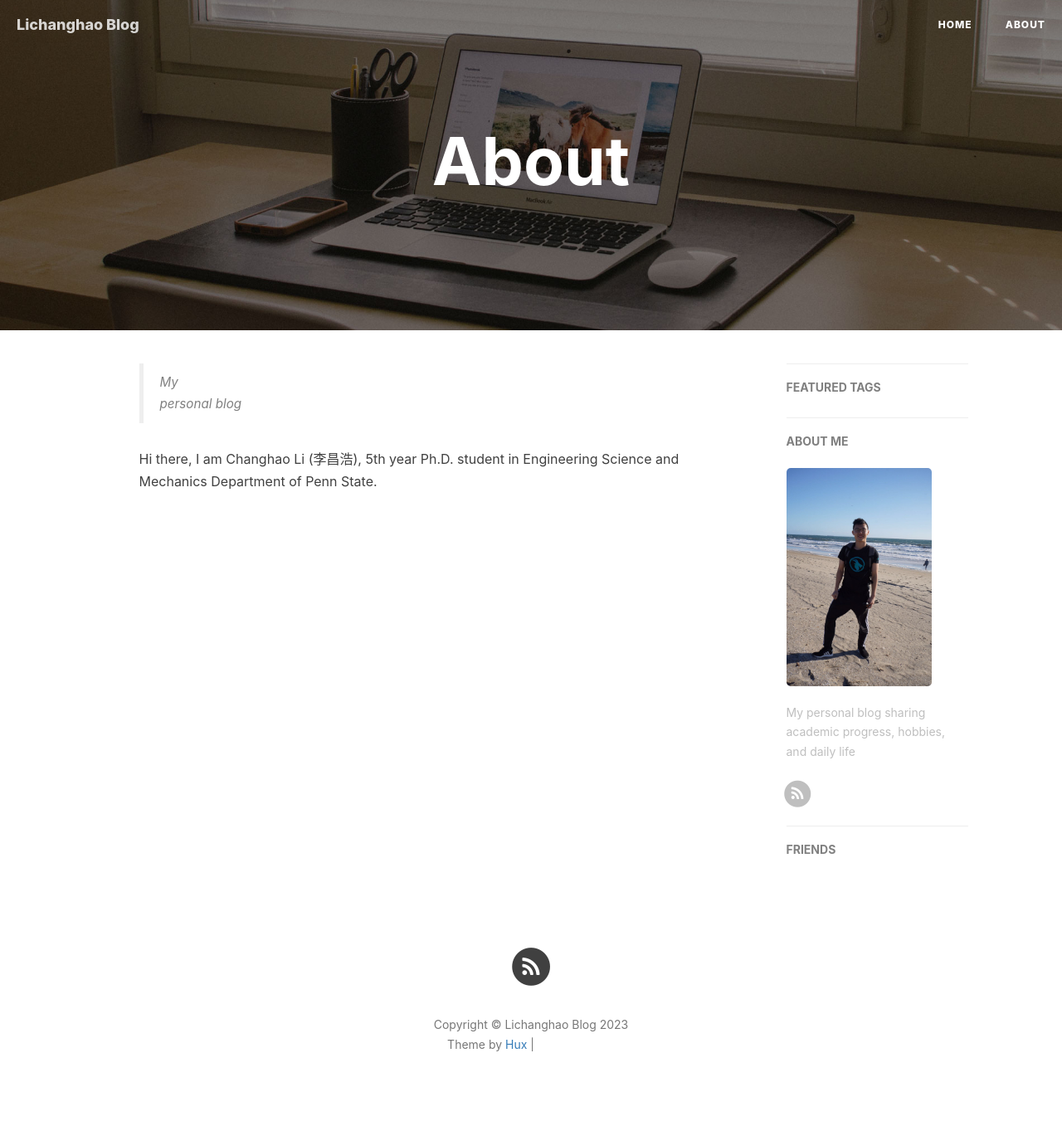
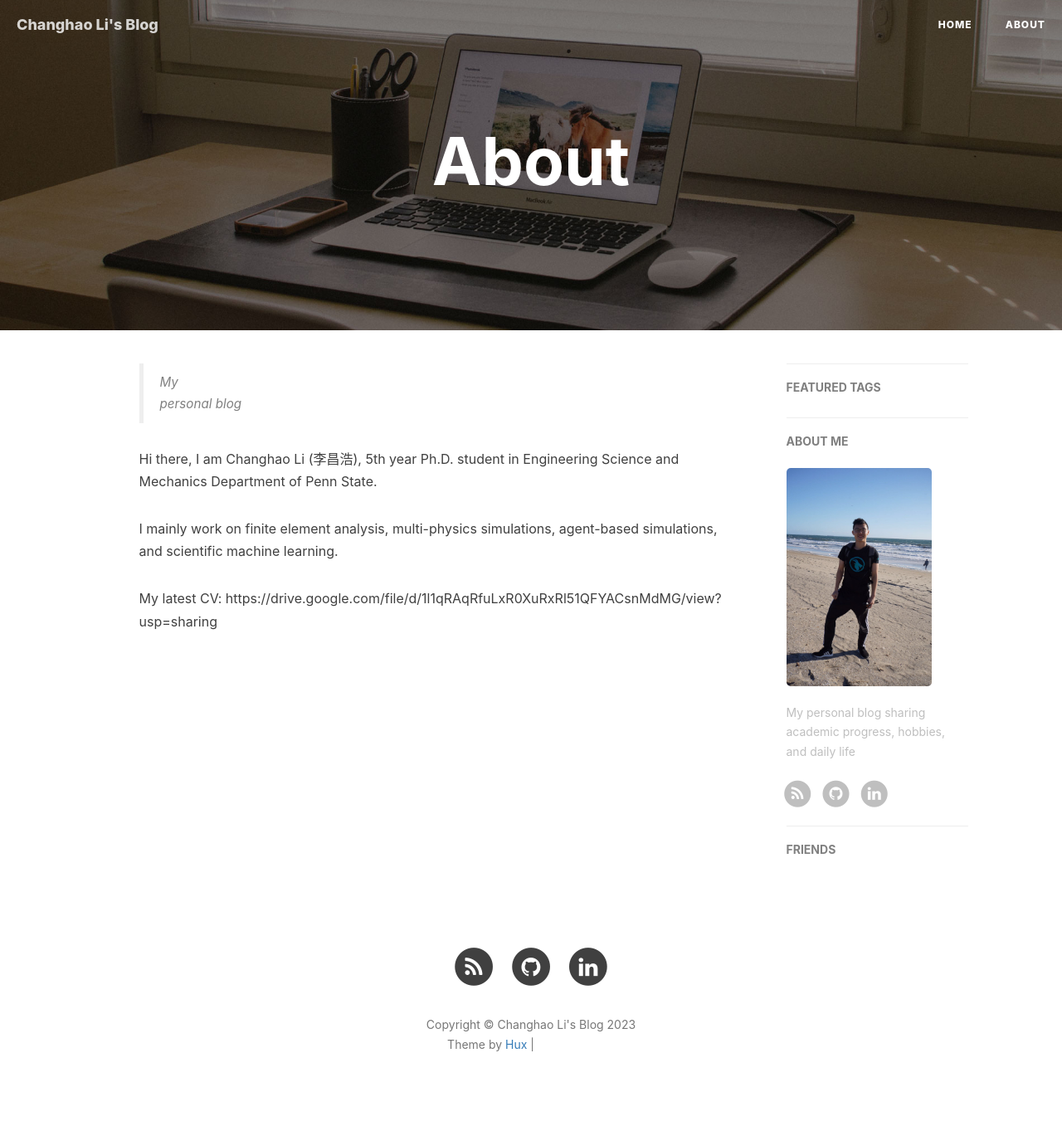
Before and after one commit to lichanghao/lichanghao.github.io.old, a Jekyll site: the page built from about.html, in a window 1280 px wide. Shown: the whole page at 83% size. Built offline with Jekyll 4.4.1, drawn with Linux system fonts in a browser that asks for light colours; nearby versions of some CDN libraries; comment, search, counter and statistics services are not loaded; grey boxes are pictures that could not be loaded.

Commit message:
20230120

```diff
--- a/_config.yml
+++ b/_config.yml
@@ -1,6 +1,6 @@
 # Site settings
-title: Lichanghao Blog
-SEOTitle: Lichanghao Blog | 李昌浩的博客
+title: Changhao Li's Blog
+SEOTitle: Changhao Li's Blog | 李昌浩的博客
 header-img:  "img/post-bg-re-vs-ng2.jpg"
 email: czl478@psu.edu
 description: "Ph.D Student in Engineering Mechanics"
@@ -14,10 +14,10 @@ baseurl: ""                             # for example, '/blog' if your blog host
 RSS: true
 #weibo_username:
 #zhihu_username:    makisekurisu-14
-#github_username:   lichanghao
+github_username: lichanghao
 #twitter_username:
 #facebook_username:
-# linkedin_username:  firstname-lastname-idxxxx
+linkedin_username: changhao-li-72b850140
 
 
 
--- a/about.html
+++ b/about.html
@@ -13,8 +13,17 @@ header-img: "img/home-bg-o.jpg"
     <blockquote><p>My<br>
     personal blog</p></blockquote>
 
-    <p> Hi there, I am Changhao Li (李昌浩), 5th year Ph.D. student in Engineering Science and Mechanics Department of Penn State.
+    <p>
+    Hi there, I am Changhao Li (李昌浩), 5th year Ph.D. student in Engineering Science and Mechanics Department of Penn State.
+    </p>
 
+    <p>
+    I mainly work on finite element analysis, multi-physics simulations, agent-based simulations, and scientific machine learning.
+    </p>
+
+    <p>
+    My latest CV: https://drive.google.com/file/d/1l1qRAqRfuLxR0XuRxRl51QFYACsnMdMG/view?usp=sharing
+    </p>
 
 
 </div>
```
